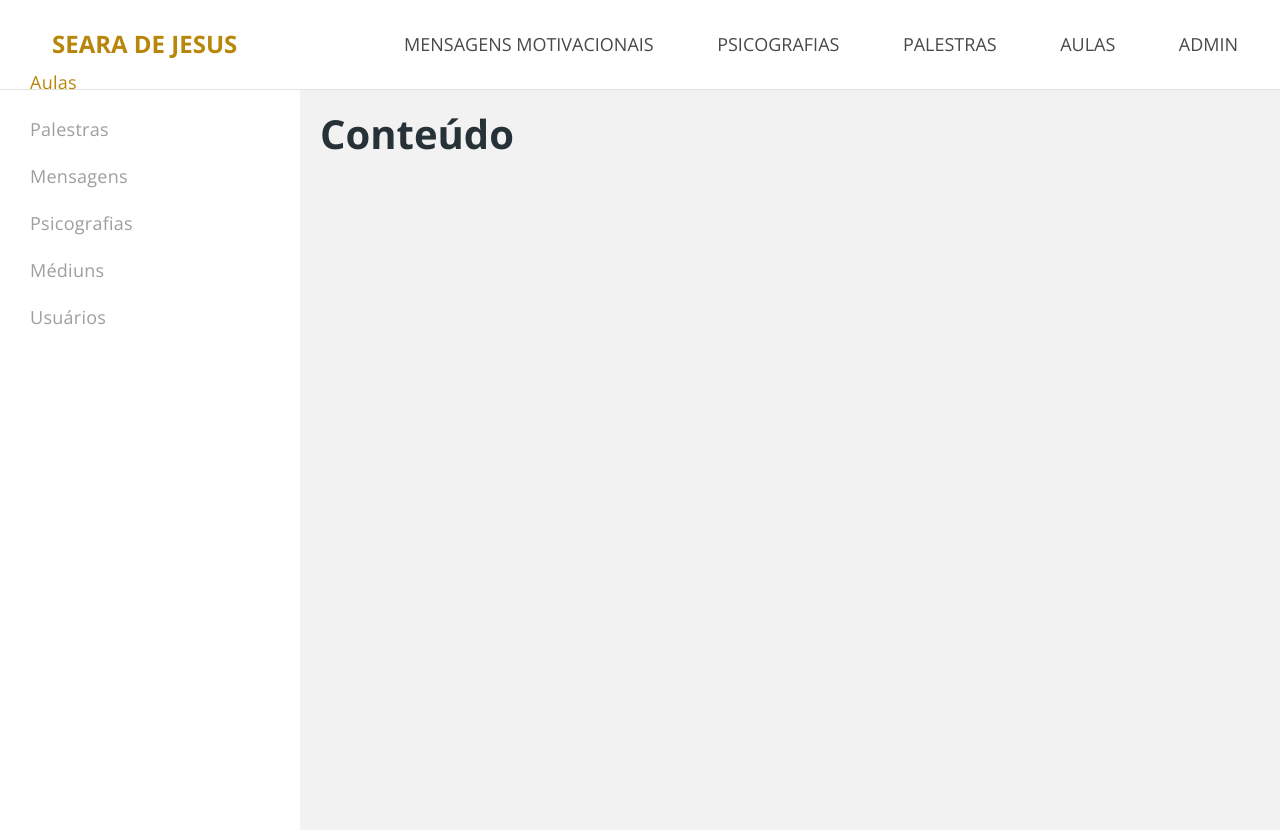
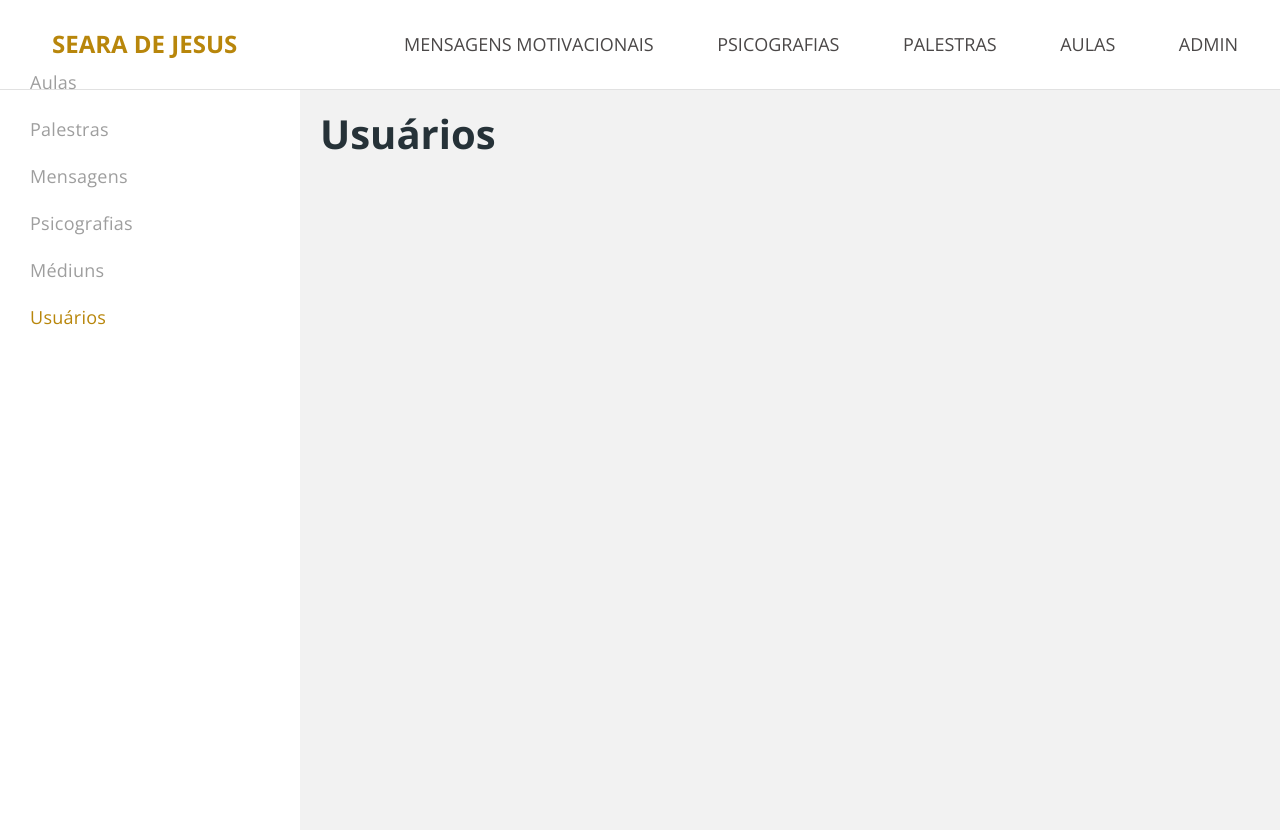
Before and after one commit to searadev/seara-frontend, a React (Create React App) app: page /admin/users in a window 1280 px wide. Built offline with nearby package versions, Linux system fonts and the light colour scheme.

Commit message:
Routes, redirections, nesting

```diff
--- a/src/Routes.tsx
+++ b/src/Routes.tsx
@@ -8,7 +8,7 @@ import MessageDetails from "pages/MessageDetails";
 import Messages from "pages/Messages";
 import Psychographies from "pages/Psychographies";
 import PsychographyDetails from "pages/PsychographyDetails";
-import { BrowserRouter, Route, Switch } from "react-router-dom";
+import { BrowserRouter, Redirect, Route, Switch } from "react-router-dom";
 
 
 const Routes = () => (
@@ -43,6 +43,7 @@ const Routes = () => (
             <Route path="/classroom/:classroomId">
                 <ClassRoomDetails />
             </Route>
+            <Redirect from="/admin" to="/admin/classes" exact />
             <Route path="/admin">
                 <Admin />
             </Route>
--- a/src/pages/Admin/Navbar/index.tsx
+++ b/src/pages/Admin/Navbar/index.tsx
@@ -1,5 +1,6 @@
 import './styles.css';
 import 'bootstrap/js/src/collapse.js';
+import { NavLink } from 'react-router-dom';
 
 const Navbar = () => {
     return (
@@ -18,22 +19,34 @@ const Navbar = () => {
             <div className='collapse navbar-collapse admin-nav-content' id="admin-navbar">
                 <ul className="">
                     <li>
-                        <a href='link' className='admin-nav-item active'><p>Aulas</p></a>
+                        <NavLink to='/admin/classes' className='admin-nav-item'>
+                            <p>Aulas</p>
+                        </NavLink>
                     </li>
                     <li>
-                        <a href='link' className='admin-nav-item'><p>Palestras</p></a>
+                        <NavLink to='/admin/lectures' className='admin-nav-item'>
+                            <p>Palestras</p>
+                        </NavLink>
                     </li>
                     <li>
-                        <a href='link' className='admin-nav-item'><p>Mensagens</p></a>
+                        <NavLink to='/admin/messages' className='admin-nav-item'>
+                            <p>Mensagens</p>
+                        </NavLink>
                     </li>
                     <li>
-                        <a href='link' className='admin-nav-item'><p>Psicografias</p></a>
+                        <NavLink to='/admin/psychographies' className='admin-nav-item'>
+                            <p>Psicografias</p>
+                        </NavLink>
                     </li>
                     <li>
-                        <a href='link' className='admin-nav-item'><p>Médiuns</p></a>
+                        <NavLink to='/admin/mediuns' className='admin-nav-item'>
+                            <p>Médiuns</p>
+                        </NavLink>
                     </li>
                     <li>
-                        <a href='link' className='admin-nav-item'><p>Usuários</p></a>
+                        <NavLink to='/admin/users' className='admin-nav-item'>
+                            <p>Usuários</p>
+                        </NavLink>
                     </li>
                 </ul>
             </div>
--- a/src/pages/Admin/index.tsx
+++ b/src/pages/Admin/index.tsx
@@ -1,3 +1,4 @@
+import { Route, Switch } from 'react-router-dom';
 import Navbar from './Navbar';
 import './styles.css';
 
@@ -7,7 +8,26 @@ const Admin = () => {
         <div className="admin-container">
             <Navbar />
             <div className="admin-content">
-                <h1>Conteúdo</h1>
+                <Switch>
+                    <Route path="/admin/classes">
+                        <h1>Aulas</h1>
+                    </Route>
+                    <Route path="/admin/lectures">
+                        <h1>Palestras</h1>
+                    </Route>
+                    <Route path="/admin/messages">
+                        <h1>Mensagens</h1>
+                    </Route>
+                    <Route path="/admin/psychographies">
+                        <h1>Psicografias</h1>
+                    </Route>
+                    <Route path="/admin/mediuns">
+                        <h1>Médiuns</h1>
+                    </Route>
+                    <Route path="/admin/users">
+                        <h1>Usuários</h1>
+                    </Route>
+                </Switch>
             </div>
         </div>
     );
```
